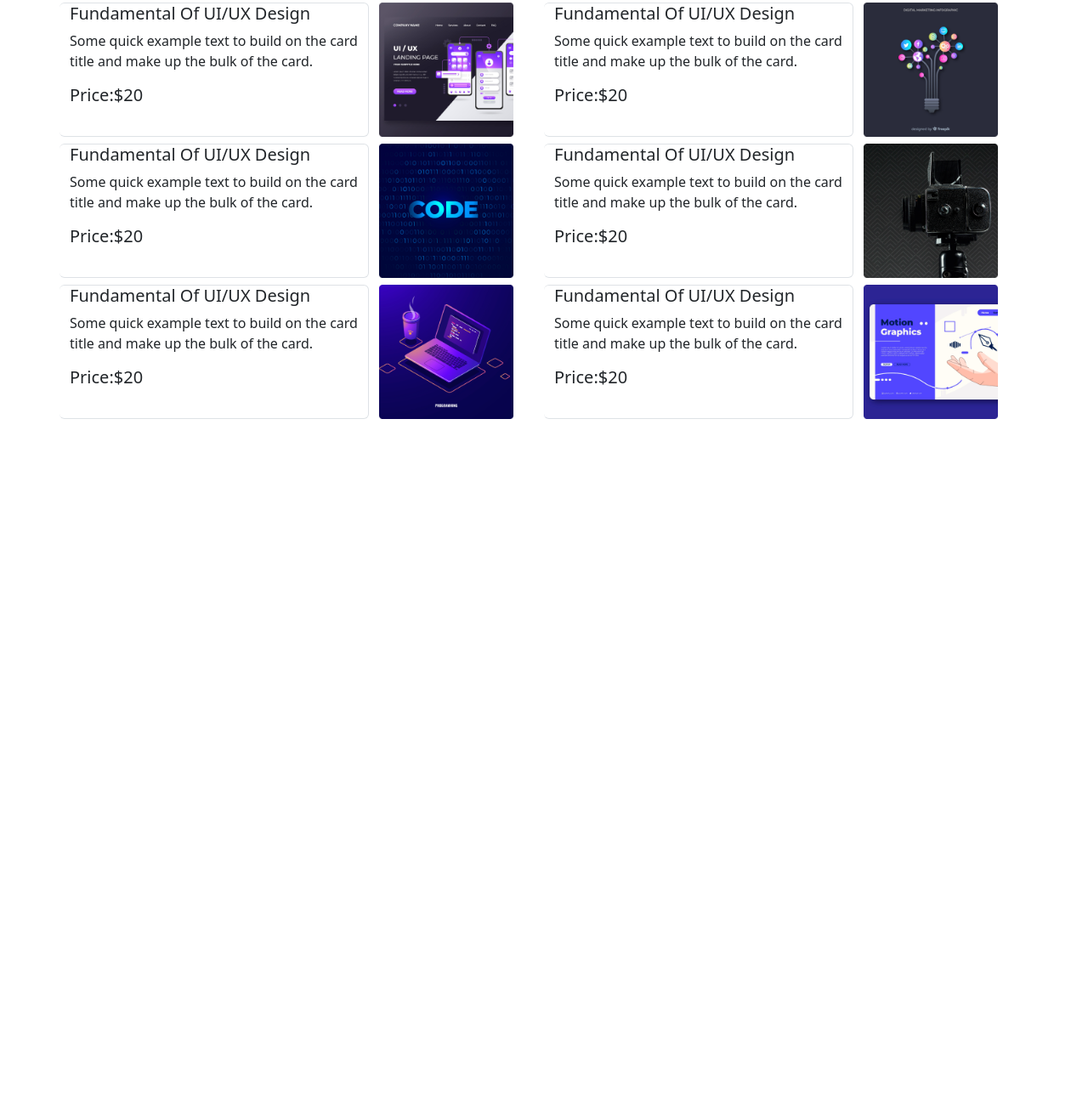
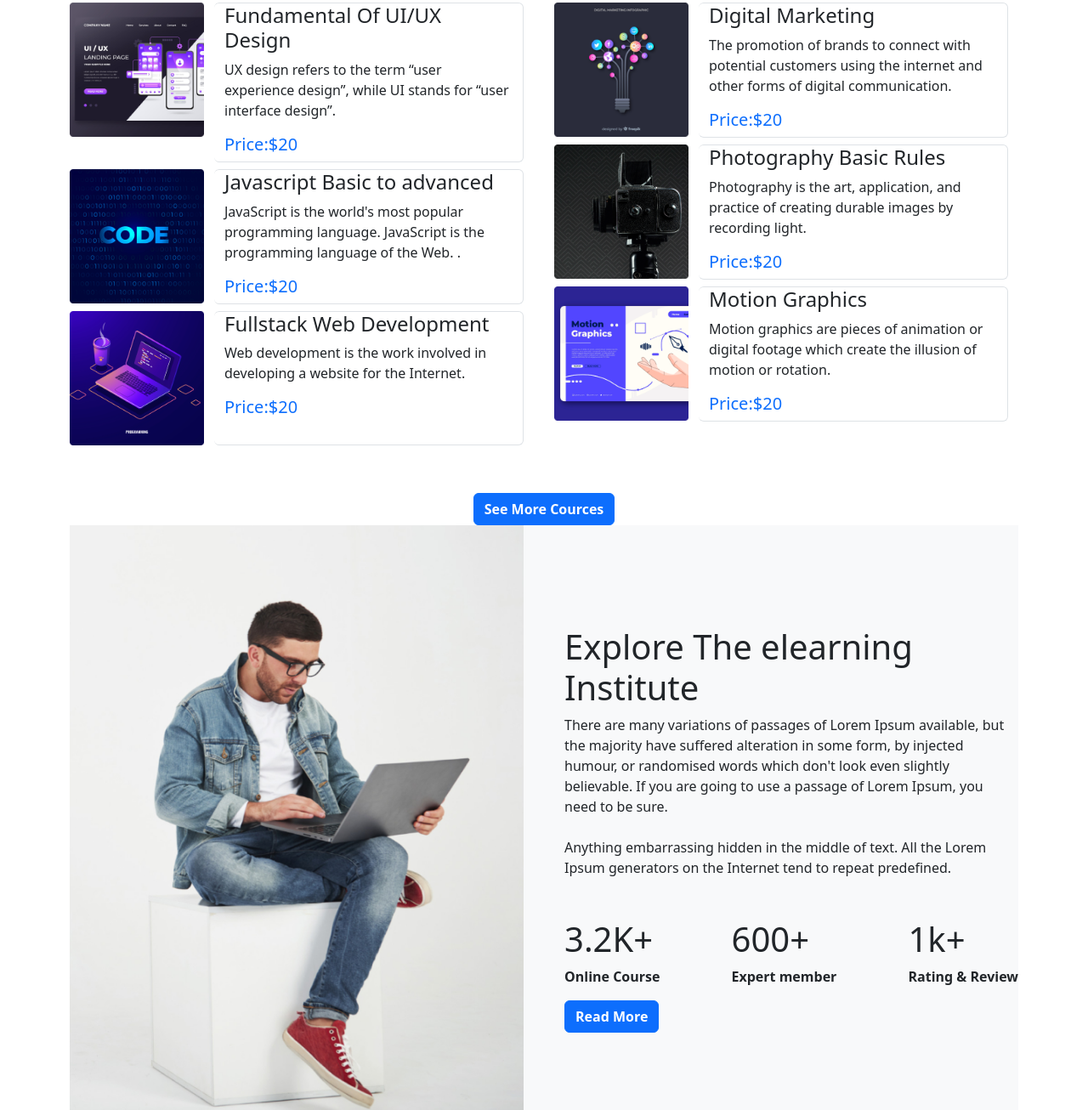
Before and after one commit to hasanimrul/edu-tech-bd, a plain HTML site: page index.html in a window 1280 px wide. Shown: the part 936-2242 px from the top of the page at 85% size. Before the commit the page ends 1437 px from the top, so only its background shows below. Drawn offline with nearby package versions, Linux system fonts and the light colour scheme.

Commit message:
all courses added

```diff
--- a/index.html
+++ b/index.html
@@ -109,6 +109,7 @@
 
 <!-- main start  -->
     <main>
+        <!-- cources part start  -->
         <section class="container mt-5">
             <div class="text-center m-5">
                 <h1>Discover Our Popular Cources</h1>
@@ -118,33 +119,33 @@
                 <div class="col-lg-6 col-md-12 col-sm-12 ">
                     <div class="row">
                         <div class="row d-flex">
-                            <div class="col-lg-4 col-md-4 col-sm-12 mb-2 order-sm-1">
-                                <img src="images/course/course-1.png" class="img-fluid" alt="">
+                            <div class="col-lg-4 col-md-4 col-sm-12 mb-2 order-sm-1 order-lg-0 order-md-0">
+                                <img src="images/course/course-1.png" class="img-fluid w-100" alt="">
                             </div>
-                            <div class="col-lg-8 col-md-8 col-sm-12 border border-1 rounded border-start-0 mb-2 order-sm-0">
-                                <h5>Fundamental Of UI/UX Design</h5>
-                                <p>Some quick example text to build on the card title and make up the bulk of the card.</p>
-                                <h5>Price:$20</h5>
+                            <div class="col-lg-8 col-md-8 col-sm-12 border border-1 rounded border-start-0 mb-2 order-sm-0 order-lg-1 order-md-1">
+                                <h4>Fundamental Of UI/UX Design</h4>
+                                <p>UX design refers to the term “user experience design”, while UI stands for “user interface design”.</p>
+                                <h5 class="text-primary">Price:$20</h5>
                             </div>
                         </div>
                         <div class="row d-flex">
-                            <div class="col-lg-4 col-md-4 col-sm-12 mb-2 order-sm-1">
-                                <img src="images/course/course-2.png" class="img-fluid" alt="">
+                            <div class="col-lg-4 col-md-4 col-sm-12 mb-2 order-sm-1 order-lg-0 order-md-0">
+                                <img src="images/course/course-2.png" class="img-fluid w-100" alt="">
                             </div>
-                            <div class="col-lg-8 col-md-8 col-sm-12 border border-1 rounded border-start-0 mb-2 order-sm-0">
-                                <h5>Fundamental Of UI/UX Design</h5>
-                                <p>Some quick example text to build on the card title and make up the bulk of the card.</p>
-                                <h5>Price:$20</h5>
+                            <div class="col-lg-8 col-md-8 col-sm-12 border border-1 rounded border-start-0 mb-2 order-sm-0 order-lg-1 order-md-1">
+                                <h4>Javascript Basic to advanced</h4>
+                                <p>JavaScript is the world's most popular programming language. JavaScript is the programming language of the Web. .</p>
+                                <h5 class="text-primary">Price:$20</h5>
                             </div>
                         </div>
                         <div class="row d-flex">
-                            <div class="col-lg-4 col-md-4 col-sm-12 mb-2 order-sm-1">
-                                <img src="images/course/course-3.png" class="img-fluid" alt="">
+                            <div class="col-lg-4 col-md-4 col-sm-12 mb-2 order-sm-1 order-lg-0 order-md-0">
+                                <img src="images/course/course-3.png" class="img-fluid w-100" alt="">
                             </div>
-                            <div class="col-lg-8 col-md-8 col-sm-12 border border-1 rounded border-start-0 mb-2 order-sm-0">
-                                <h5>Fundamental Of UI/UX Design</h5>
-                                <p>Some quick example text to build on the card title and make up the bulk of the card.</p>
-                                <h5>Price:$20</h5>
+                            <div class="col-lg-8 col-md-8 col-sm-12 border border-1 rounded border-start-0 mb-2 order-sm-0 order-lg-1 order-md-1">
+                                <h4>Fullstack Web Development</h4>
+                                <p>Web development is the work involved in developing a website for the Internet.</p>
+                                <h5 class="text-primary">Price:$20</h5>
                             </div>
                         </div>
                     </div>
@@ -152,39 +153,80 @@
                 <div class="col-lg-6 col-md-12 col-sm-12">
                     <div class="row">
                         <div class="row d-flex">
-                            <div class="col-lg-4 col-md-4 col-sm-12 mb-2 order-sm-1">
-                                <img src="images/course/course-4.png" class="img-fluid" alt="">
+                            <div class="col-lg-4 col-md-4 col-sm-12 mb-2 order-sm-1 order-lg-0 order-md-0">
+                                <img src="images/course/course-4.png" class="img-fluid w-100" alt="">
                             </div>
-                            <div class="col-lg-8 col-md-8 col-sm-12 border border-1 rounded border-start-0 mb-2 order-sm-0">
-                                <h5>Fundamental Of UI/UX Design</h5>
-                                <p>Some quick example text to build on the card title and make up the bulk of the card.</p>
-                                <h5>Price:$20</h5>
+                            <div class="col-lg-8 col-md-8 col-sm-12 border border-1 rounded border-start-0 mb-2 order-sm-0 order-lg-1 order-md-1">
+                                <h4>Digital Marketing</h4>
+                                <p>The promotion of brands to connect with potential customers using the internet and other forms of digital communication.</p>
+                                <h5 class="text-primary">Price:$20</h5>
                             </div>
                         </div>
                         <div class="row d-flex">
-                            <div class="col-lg-4 col-md-4 col-sm-12 mb-2 order-sm-1">
-                                <img src="images/course/course-5.png" class="img-fluid" alt="">
+                            <div class="col-lg-4 col-md-4 col-sm-12 mb-2 order-sm-1 order-lg-0 order-md-0">
+                                <img src="images/course/course-5.png" class="img-fluid w-100" alt="">
                             </div>
-                            <div class="col-lg-8 col-md-8 col-sm-12 border border-1 rounded border-start-0 mb-2 order-sm-0">
-                                <h5>Fundamental Of UI/UX Design</h5>
-                                <p>Some quick example text to build on the card title and make up the bulk of the card.</p>
-                                <h5>Price:$20</h5>
+                            <div class="col-lg-8 col-md-8 col-sm-12 border border-1 rounded border-start-0 mb-2 order-sm-0 order-lg-1 order-md-1">
+                                <h4>Photography Basic Rules</h4>
+                                <p>Photography is the art, application, and practice of creating durable images by recording light.</p>
+                                <h5 class="text-primary">Price:$20</h5>
                             </div>
                         </div>
                         <div class="row d-flex">
-                            <div class="col-lg-4 col-md-4 col-sm-12 mb-2 order-sm-1">
-                                <img src="images/course/course-6.png" class="img-fluid" alt="">
+                            <div class="col-lg-4 col-md-4 col-sm-12 mb-2 order-sm-1 order-lg-0 order-md-0">
+                                <img src="images/course/course-6.png" class="img-fluid w-100" alt="">
                             </div>
-                            <div class="col-lg-8 col-md-8 col-sm-12 border border-1 rounded border-start-0 mb-2 order-sm-0">
-                                <h5>Fundamental Of UI/UX Design</h5>
-                                <p>Some quick example text to build on the card title and make up the bulk of the card.</p>
-                                <h5>Price:$20</h5>
+                            <div class="col-lg-8 col-md-8 col-sm-12 border border-1 rounded border-start-0 mb-2 order-sm-0 order-lg-1 order-md-1">
+                                <h4>Motion Graphics</h4>
+                                <p>Motion graphics are pieces of animation or digital footage which create the illusion of motion or rotation.</p>
+                                <h5 class="text-primary">Price:$20</h5>
                             </div>
                         </div>
                     </div>
                 </div>
             </div>
+            <div class="text-center mt-5">
+                <button class="btn btn-primary fw-bolder">See More Cources</button>
+            </div>
         </section>
+        <!-- cources part end  -->
+
+        <!-- explore institute part start  -->
+        <section class="container">
+            <div class="d-flex align-items-center bg-light">
+                <div class="w-50">
+                    <img class="img-fluid" src="images/working.png" alt="">
+                </div>
+                <div class="w-50 ms-5">
+                    <h1>Explore The elearning Institute</h1>
+                    <p>There are many variations of passages of Lorem Ipsum available, but the
+                        majority have suffered alteration in some form, by injected humour, or
+                        randomised words which don't look even slightly believable. If you are going
+                        to use a passage of Lorem Ipsum, you need to be sure.
+                        <br>
+                        <br>
+                        Anything embarrassing hidden in the middle of text. All the Lorem Ipsum
+                        generators on the Internet tend to repeat predefined.
+                    </p>
+                    <div class="d-flex justify-content-between mt-5">
+                        <div class="fw-bold">
+                            <h1>3.2K+</h1>
+                            <p>Online Course</p>
+                        </div>
+                        <div class="fw-bold">
+                            <h1>600+</h1>
+                            <p>Expert member</p>
+                        </div>
+                        <div class="fw-bold">
+                            <h1>1k+</h1>
+                            <p>Rating & Review</p>
+                        </div>
+                    </div>
+                    <button class="btn btn-primary fw-bold">Read More</button>
+                </div>
+            </div>
+        </section>
+        <!-- explore institute part end  -->
     </main>
 <!-- main end  -->
 
```
